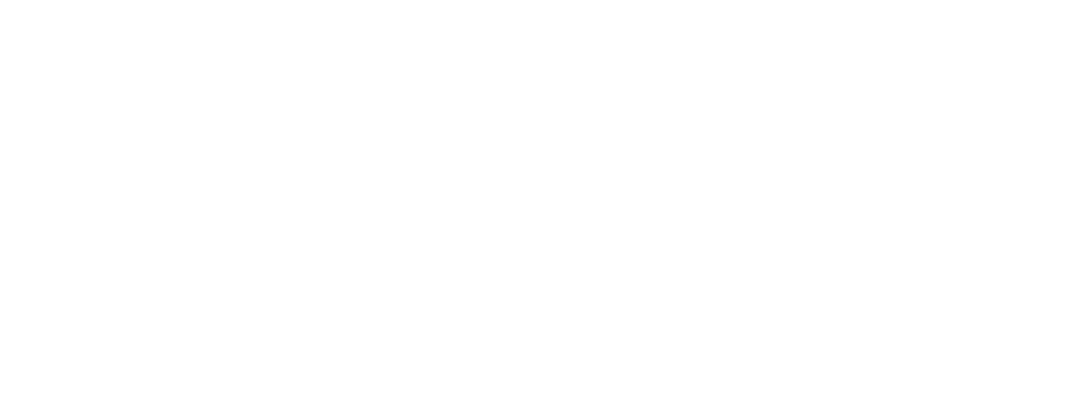
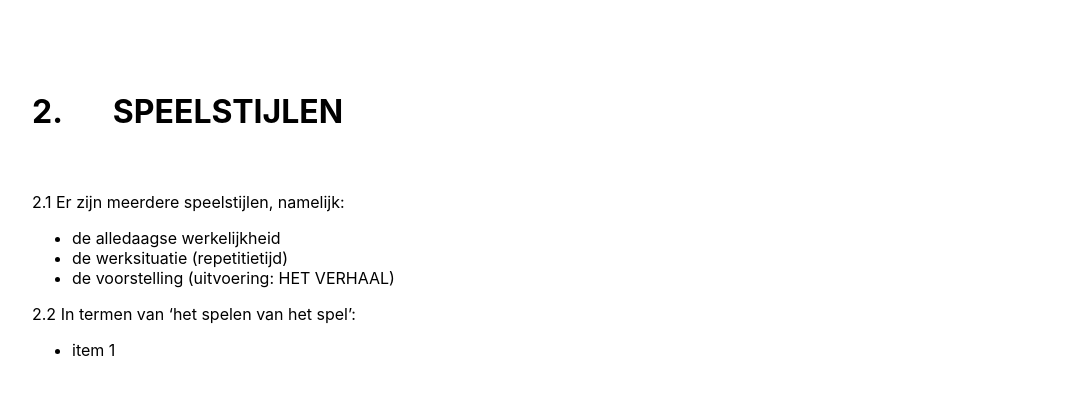
Before and after one commit to Junoburger/ludovicus, a Next.js app: page / in a window 1280 px wide. Shown: the part 3511-3905 px from the top of the page, without its empty margins (104-1175 px from the left). Before the commit the page ends 3581 px from the top, so only its background shows below. Built offline with nearby package versions, Linux system fonts and the light colour scheme.

Commit message:
added playstyles chapter

```diff
--- a/components/container/Game.tsx
+++ b/components/container/Game.tsx
@@ -21,8 +21,9 @@
             const chapter = entry[1];
 
             return (
-              <div>
+              <div key={number}>
                 <Numbers>{number}</Numbers>
+                {/* THIS MIGHT BECOME A SWITCH WHEN ACTUAL CHAPTERS OR INTERACTIVITY IS ADDED */}
                 {chapter === "Het spel is alomtegenwoordig." ? (
                   <>
                     Het spel is
--- /dev/null
+++ b/components/container/PlayStyles.tsx
@@ -0,0 +1,37 @@
+import React from "react";
+import { PlayStylesContainer } from "../styled/PlayingStyles";
+
+const TwoOne = () => {
+  return (
+    <>
+      2.1 Er zijn meerdere speelstijlen, namelijk:
+      <ul>
+        <li>de alledaagse werkelijkheid</li>
+        <li>de werksituatie (repetitietijd)</li>
+        <li>de voorstelling (uitvoering: HET VERHAAL)</li>
+      </ul>
+    </>
+  );
+};
+const TwoTwo = () => {
+  return (
+    <>
+      2.2 In termen van ‘het spelen van het spel’:
+      <ul>
+        <li>item 1</li>
+      </ul>
+    </>
+  );
+};
+
+export const PlayStyles = () => {
+  return (
+    <PlayStylesContainer>
+      <h1>
+        <span>2.</span>SPEELSTIJLEN
+      </h1>
+      <TwoOne />
+      <TwoTwo />
+    </PlayStylesContainer>
+  );
+};
--- /dev/null
+++ b/components/styled/PlayingStyles.ts
@@ -0,0 +1,13 @@
+import styled from "styled-components";
+
+export const PlayStylesContainer = styled.div`
+  display: flex;
+  flex-direction: column;
+  margin: 25vh 10vw;
+  h1 span {
+    margin-right: 50px;
+  }
+  h1 {
+    padding-bottom: 5vh;
+  }
+`;
--- a/pages/index.tsx
+++ b/pages/index.tsx
@@ -3,6 +3,7 @@
 import { Quotes } from "../components/container/Quotes";
 import { TableOfContents } from "../components/container/TableOfContents";
 import { Game } from "../components/container/Game";
+import { PlayStyles } from "../components/container/PlayStyles";
 
 export default function Home() {
   return (
@@ -15,6 +16,7 @@
       <Quotes />
       <TableOfContents />
       <Game />
+      <PlayStyles />
     </>
   );
 }
```
